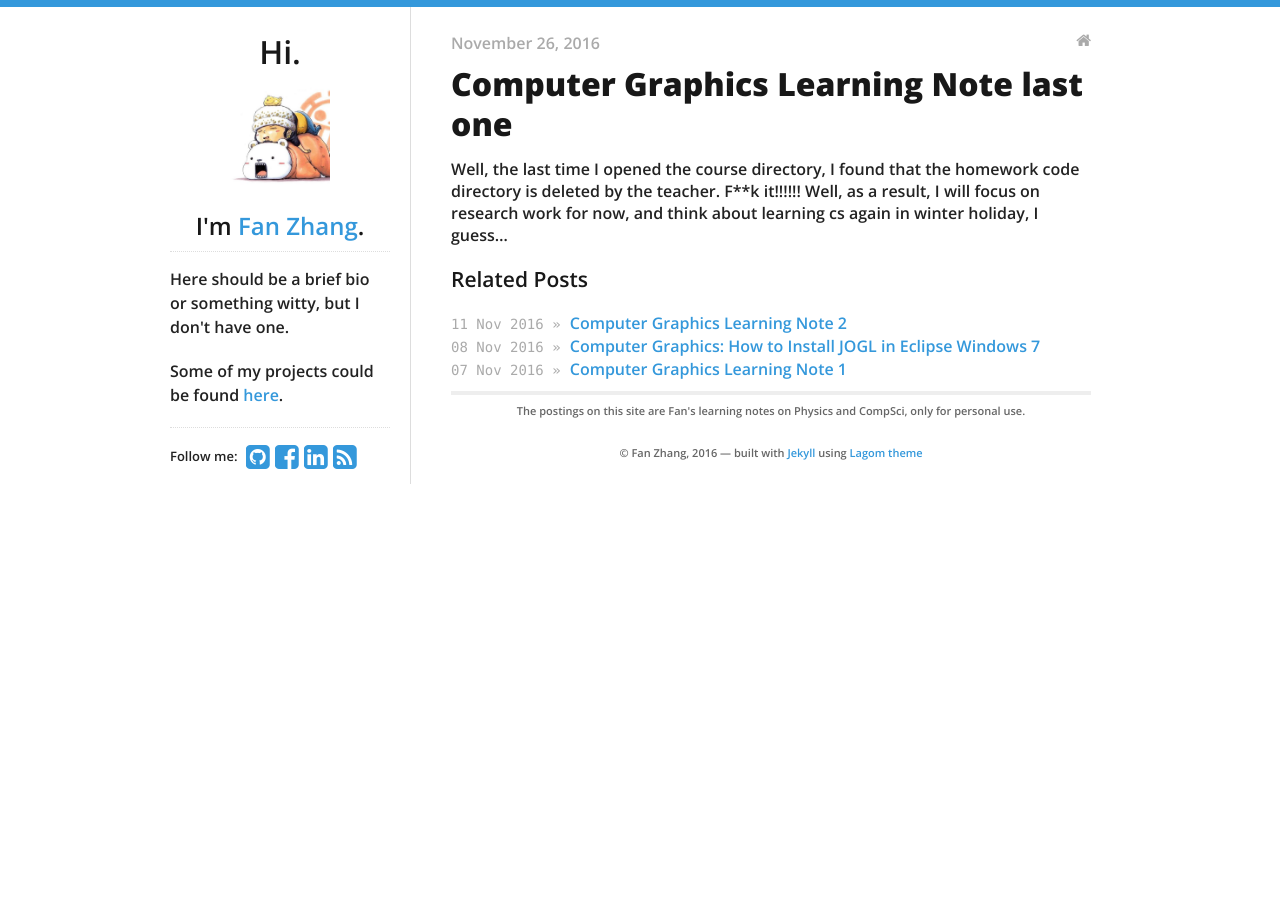
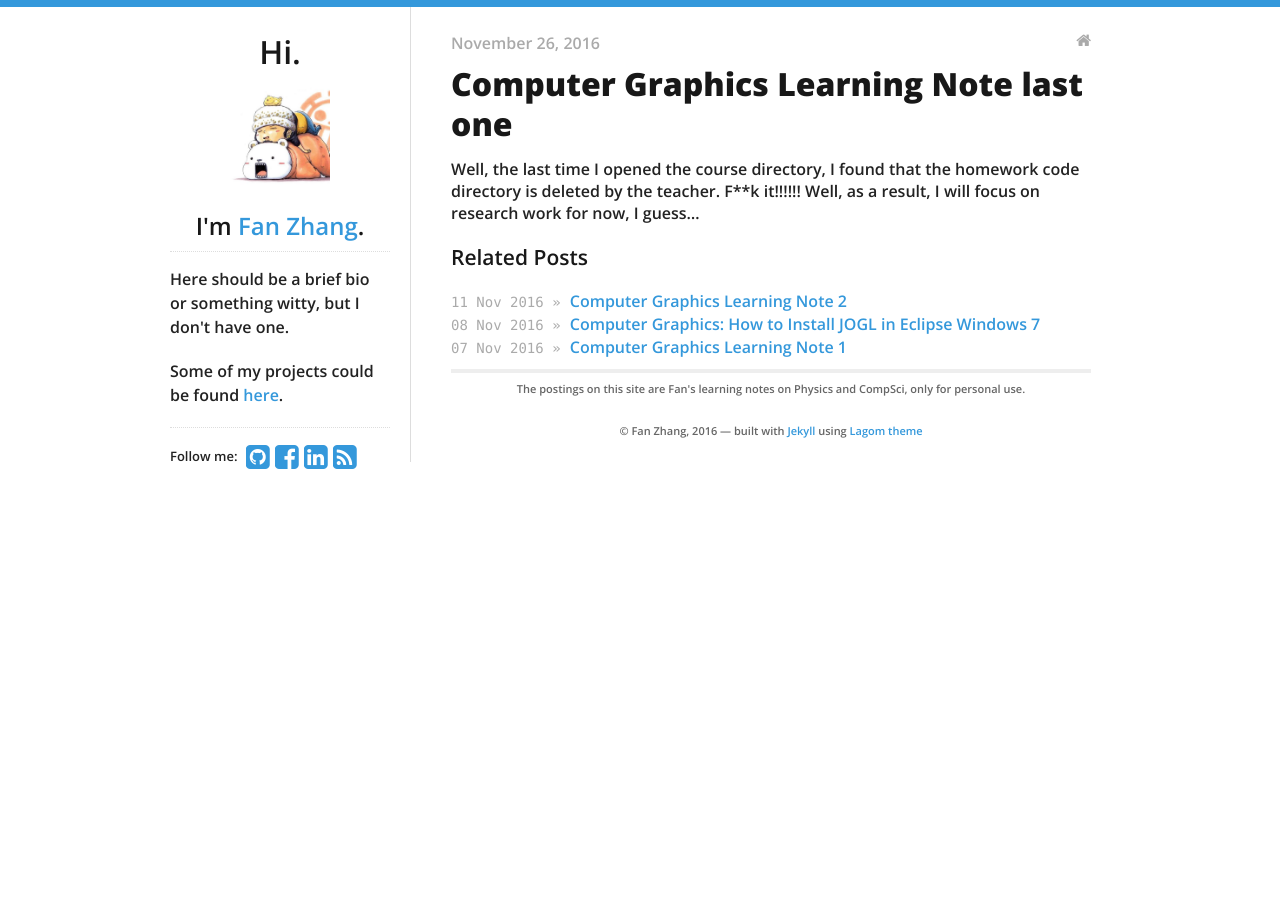
Before and after one commit to KimLakWon/fanfanman.github.io, a Jekyll site: the page built from _posts/2016-11-26-deleted-code.md, in a window 1280 px wide. Built offline with Jekyll 4.4.1, drawn with Linux system fonts in a browser that asks for light colours; nearby versions of some CDN libraries.

Commit message:
little change

```diff
--- a/_posts/2016-11-26-deleted-code.md
+++ b/_posts/2016-11-26-deleted-code.md
@@ -8,4 +8,4 @@ tags:
 ---
 
 Well, the last time I opened the course directory, I found that the homework code directory is deleted by the teacher. F\*\*k it!!!!!!
-Well, as a result, I will focus on research work for now, and think about learning cs again in winter holiday, I guess...
+Well, as a result, I will focus on research work for now, I guess...
```
